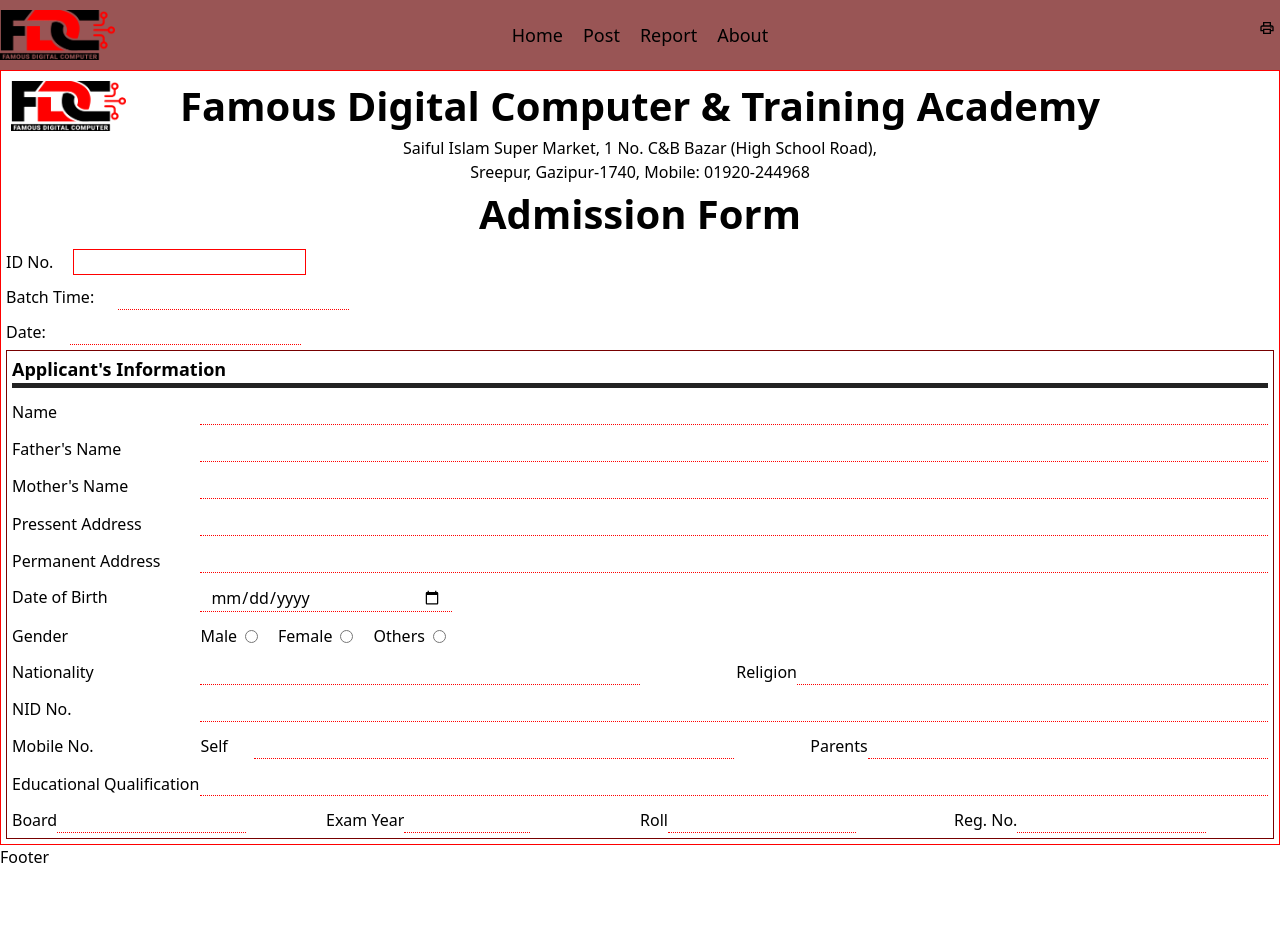
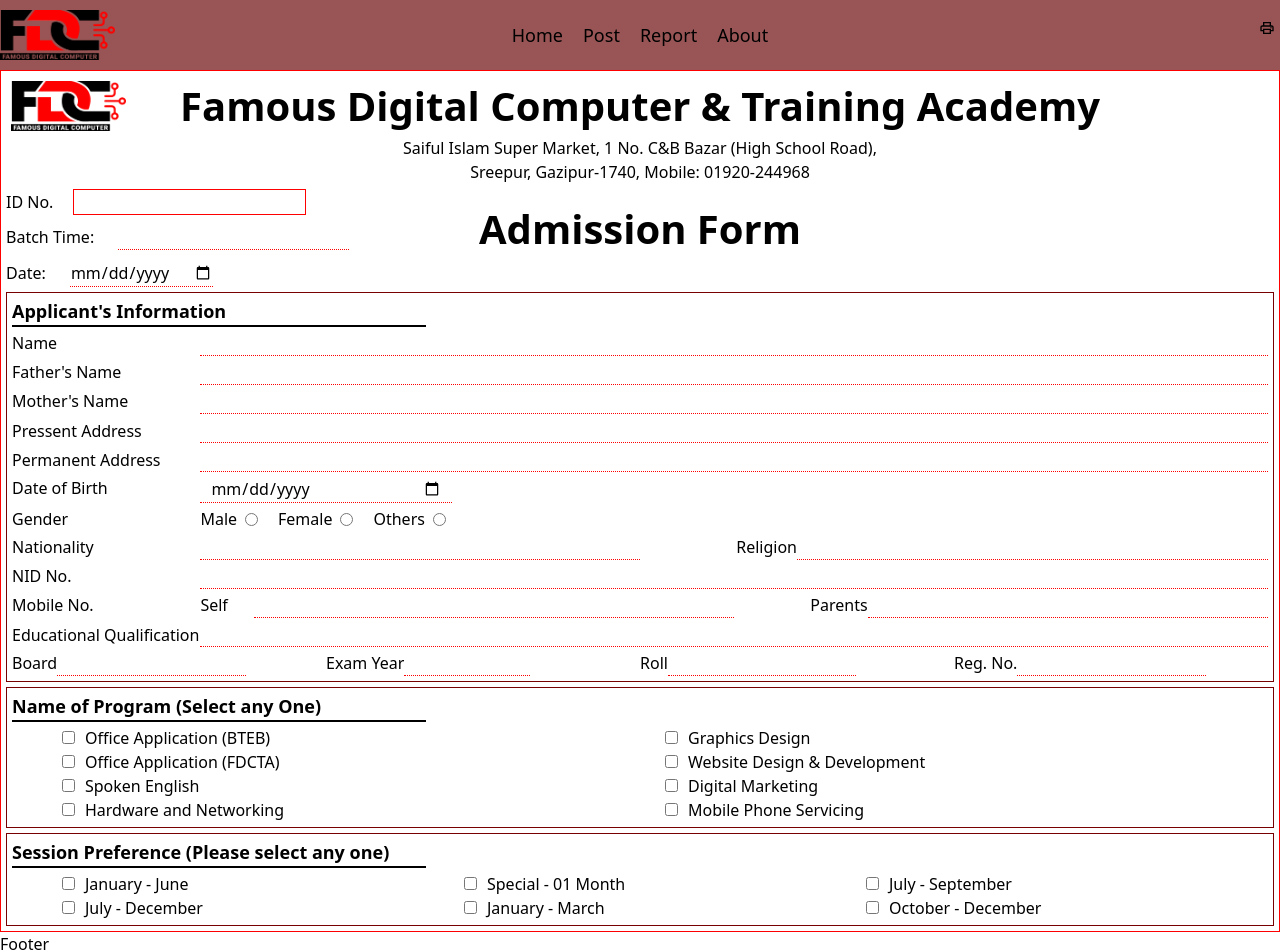
Before and after one commit to ParosRangsha/famousdigitalcomputer, a React (Vite) app: page /report in a window 1280 px wide. Shown: the top 952 px of the page. Before the commit the page ends 869 px from the top, so only its background shows below. Built offline with nearby package versions, Linux system fonts and the light colour scheme.

Commit message:
information add

```diff
--- a/src/App.css
+++ b/src/App.css
@@ -20,4 +20,8 @@
     .instituteName{
       font-size: 20px;
     }
+    .addmissionform{
+      right: 0;
+      transform: translateX(-20px);
+    }
   }
--- a/src/MyData/Students.jsx
+++ b/src/MyData/Students.jsx
@@ -1,7 +1,56 @@
 import React, { createContext, useState } from 'react'
 let studentApi = createContext()
 const Students = ({children}) => {
-  let [studentinfo, setstduentinfo] = useState([{idno:'1001', name:'Rachak', age: '20', mother: 'Mayabini'}])
+  let [studentinfo, setstduentinfo] = useState([
+    { idno:'1001',
+      name:'Rachak Dio',
+      fathername: 'Boitrish Marak',
+      mothername: 'Mayabini Dio',
+      presentaddress: 'Nalitabari, Sherpur, Mymensingh',
+      permanentaddress: 'Nalitabari, Sherpur, Mymensingh',
+      dateofbirth: '10-Aug-1995',
+      gender: 'Male',
+      nationality: 'Bangladeshi',
+      nationalid: '8916707058',
+      religion: 'Christian',
+      selfmobile: '01700000001',
+      parentmobile: '01700000002',
+      edustatues: 'HSC',
+      eduboard: 'Mymensingh',
+      eduyear: '2015',
+      eduroll: '205879',
+      edureg: '111259329'
+    }
+  ])
+
+
+
+
+
+
+
+
+
+
+
+
+
+
+
+
+
+
+
+
+
+
+
+
+
+
+
+
+
   return (
     <studentApi.Provider value={studentinfo}>{children}</studentApi.Provider>
   )
--- a/src/pages/Report.jsx
+++ b/src/pages/Report.jsx
@@ -16,11 +16,11 @@
             </div>
             <h1 className='instituteName text-[40px] font-bold text-center'>Famous Digital Computer & Training Academy</h1>
           </div>
-          <div className="address">
+          <div className="address relative">
             <h1 className='text-center'>Saiful Islam Super Market, 1 No. C&B Bazar (High School Road),</h1>
             <h1 className='text-center'>Sreepur, Gazipur-1740, Mobile: 01920-244968</h1>
+            <h2 className='addmissionform text-center text-[40px] font-bold absolute right-[50%] translate-x-[50%] bottom-[-75px]'>Admission Form</h2>
           </div>
-          <h2 className='text-center text-[40px] font-bold'>Admission Form</h2>
           <div className="details">
             <div className="py-[5px]">
               <label htmlFor="stdID" className='pr-[20px]'>ID No.</label>
@@ -32,10 +32,10 @@
             </div>
             <div className="py-[5px]">
               <label htmlFor="date" className='pr-[20px]'>Date: </label>
-              <input type="text" id='date' className='border-b-[1px] border-[#f00] border-dotted'/>
+              <input type="date" id='date' className='border-b-[1px] border-[#f00] border-dotted'/>
             </div>
-            <div className="applicantsinfo flex flex-col gap-3 border-[1px] border-[#700] p-[5px]">
-              <h1 className='text-[18px] font-bold w-full border-b-[5px] border-[#222]'>Applicant's Information</h1>
+            <div className="applicantsinfo flex flex-col gap-1 border-[1px] border-[#700] p-[5px]">
+              <h1 className='text-[18px] font-bold w-[33%] border-b-[2px] border-[#000]'>Applicant's Information</h1>
               <div className="w-full flex">
                 <div className="lbl w-[15%]">
                   <label htmlFor="stdName">Name</label>
@@ -175,6 +175,82 @@
                 </div>
               </div>
             </div>
+              <div className="flex flex-col gap-1 border-[1px] border-[#700] p-[5px] mt-[5px]">
+                <h1 className='text-[18px] font-bold w-[33%] border-b-[2px] border-[#000]'>Name of Program (Select any One)</h1>
+                <div className="pl-[50px] flex">
+                  <div className="w-1/2">
+                    <div className="oabteb">
+                      <input type="checkbox" id='oabteb' />
+                      <label htmlFor="oabteb" className='pl-[10px]'>Office Application (BTEB)</label>
+                    </div>
+                    <div className="oafdcta">
+                      <input type="checkbox" id='oafdcta' />
+                      <label htmlFor="oafdcta" className='pl-[10px]'>Office Application (FDCTA)</label>
+                    </div>
+                    <div className="spokenenglish">
+                      <input type="checkbox" id='spokenenglish' />
+                      <label htmlFor="spokenenglish" className='pl-[10px]'>Spoken English</label>
+                    </div>
+                    <div className="hardwareandnetwork">
+                      <input type="checkbox" id='hardwareandnetwork' />
+                      <label htmlFor="hardwareandnetwork" className='pl-[10px]'>Hardware and Networking</label>
+                    </div>
+                  </div>
+                  <div className="w-1/2">
+                    <div className="graphicsdesign">
+                      <input type="checkbox" id='graphicsdesign' />
+                      <label htmlFor="graphicsdesign" className='pl-[10px]'>Graphics Design</label>
+                    </div>
+                    <div className="websitedesign">
+                      <input type="checkbox" id='websitedesign' />
+                      <label htmlFor="websitedesign" className='pl-[10px]'>Website Design & Development</label>
+                    </div>
+                    <div className="digitalmarketing">
+                      <input type="checkbox" id='digitalmarketing' />
+                      <label htmlFor="digitalmarketing" className='pl-[10px]'>Digital Marketing</label>
+                    </div>
+                    <div className="mobileservicing">
+                      <input type="checkbox" id='mobileservicing' />
+                      <label htmlFor="mobileservicing" className='pl-[10px]'>Mobile Phone Servicing</label>
+                    </div>
+                  </div>
+                </div>
+              </div>
+              <div className="session flex flex-col gap-1 border-[1px] border-[#700] p-[5px] mt-[5px]">
+                <h1 className='text-[18px] font-bold w-[33%] border-b-[2px] border-[#000]'>Session Preference (Please select any one)</h1>
+                <div className="flex pl-[50px]">
+                  <div className="w-1/3">
+                    <div className="">
+                      <input type="checkbox" id='jantojun' />
+                      <label htmlFor="jantojun" className='pl-[10px]'>January - June</label>
+                    </div>
+                    <div className="">
+                      <input type="checkbox" id='jultodec' />
+                      <label htmlFor="jultodec" className='pl-[10px]'>July - December</label>
+                    </div>
+                  </div>
+                  <div className="w-1/3">
+                    <div className="">
+                      <input type="checkbox" id='specialone' />
+                      <label htmlFor="specialone" className='pl-[10px]'>Special - 01 Month</label>
+                    </div>
+                    <div className="">
+                      <input type="checkbox" id='jantomar' />
+                      <label htmlFor="jantomar" className='pl-[10px]'>January - March</label>
+                    </div>
+                  </div>
+                  <div className="w-1/3">
+                    <div className="">
+                      <input type="checkbox" id='jultosep' />
+                      <label htmlFor="jultosep" className='pl-[10px]'>July - September</label>
+                    </div>
+                    <div className="">
+                      <input type="checkbox" id='octtodec' />
+                      <label htmlFor="octtodec" className='pl-[10px]'>October - December</label>
+                    </div>
+                  </div>
+                </div>
+              </div>
           </div>
         </div>
       </Container>
```
